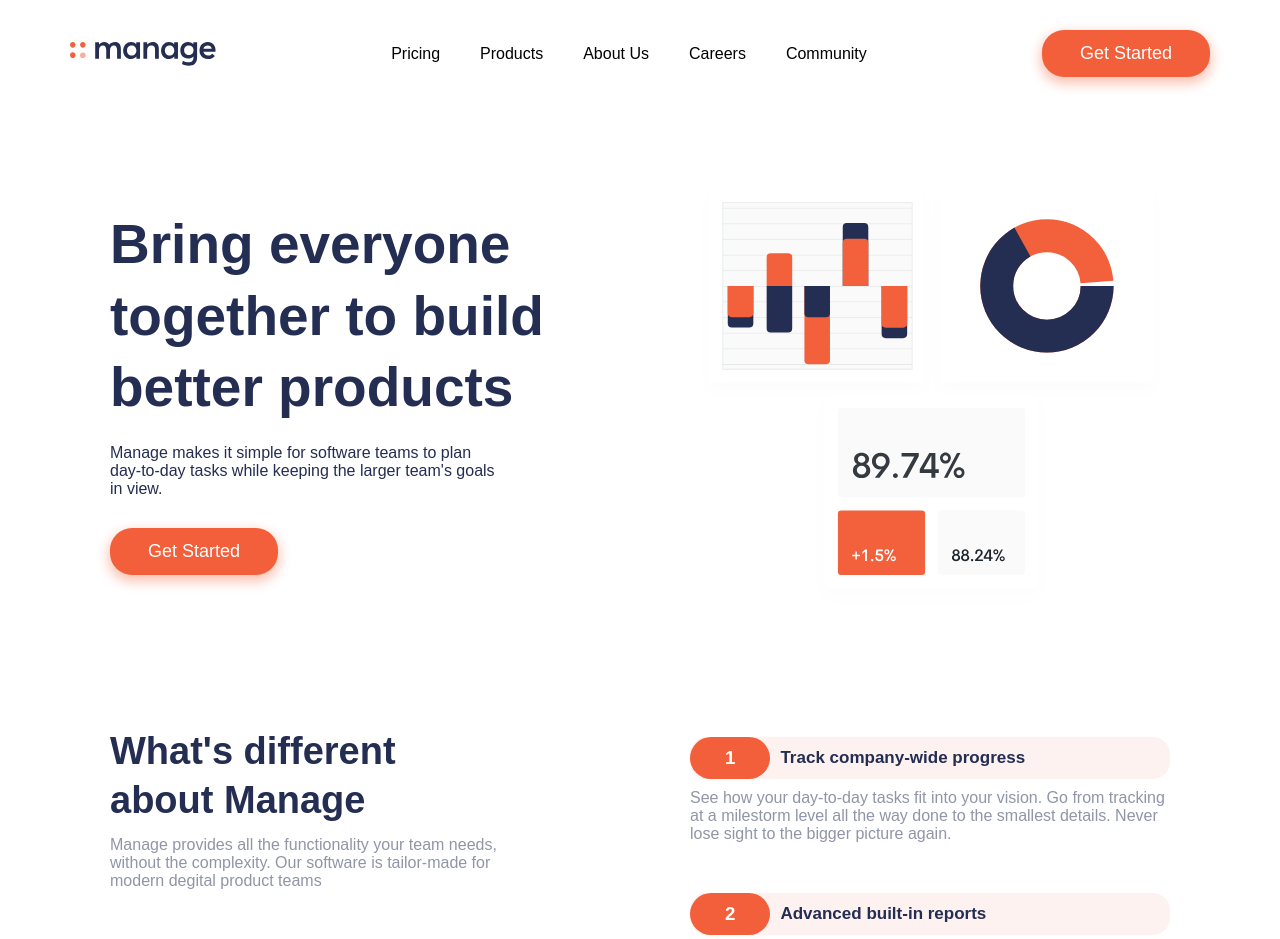
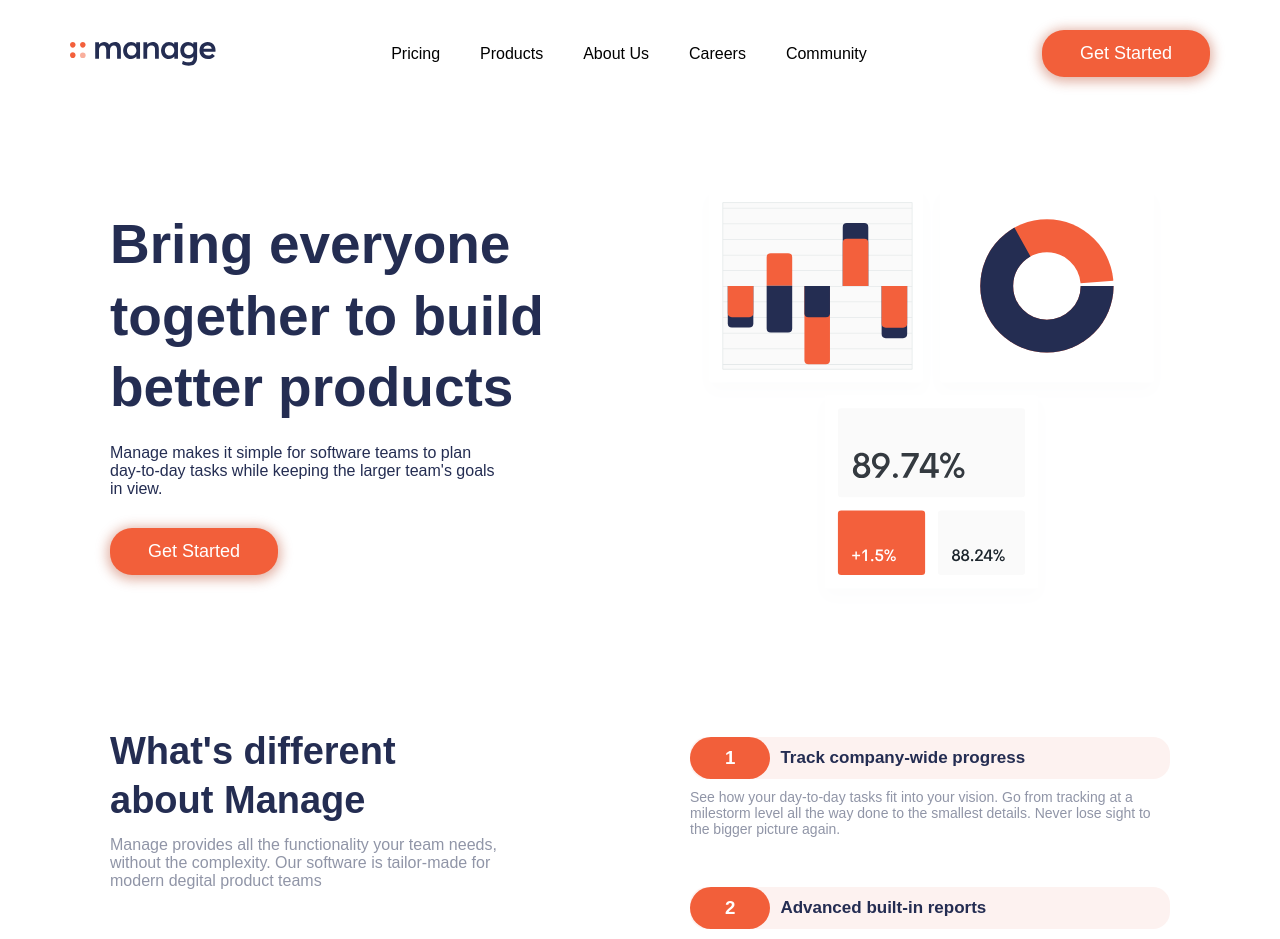
Before and after one commit to 0Kwanele0/manage-landing-page-master, a React (Create React App) app: page / in a window 1280 px wide. Shown: the top 939 px of the page. Built offline with nearby package versions, Linux system fonts and the light colour scheme; a web font is replaced by a local one.

Commit message:
fixed visua hirachy

```diff
--- a/src/components/btn/styles/btn-primary.css
+++ b/src/components/btn/styles/btn-primary.css
@@ -9,8 +9,8 @@
   font-size: 18px;
   margin: 10px 0;
   text-transform: capitalize;
-  -webkit-box-shadow: 0px 5px 12px 2px rgba(238, 69, 23, 0.315);
-          box-shadow: 0px 5px 12px 2px rgba(238, 69, 23, 0.315);
+  -webkit-box-shadow: 0px 2px 12px 3px rgba(176, 52, 17, 0.371);
+          box-shadow: 0px 2px 12px 3px rgba(176, 52, 17, 0.371);
   -webkit-transition: all 0.3s ease;
   transition: all 0.3s ease;
 }
--- a/src/components/btn/styles/btn-primary.scss
+++ b/src/components/btn/styles/btn-primary.scss
@@ -9,7 +9,7 @@
     font-size: 18px;
     margin: 10px 0;
     text-transform: capitalize;
-    box-shadow: 0px 5px 12px 2px hsla(13, 86%, 51%, 0.315);
+    box-shadow: 0px 2px 12px 3px hsla(13, 82%, 38%, 0.371);
     transition: all 0.3s ease;
     &:hover{
         background-color:hsl(12, 87%, 69%) ;
--- a/src/sections/about/styles/about.css
+++ b/src/sections/about/styles/about.css
@@ -53,6 +53,10 @@
 .about__list .indi {
   padding: 20px 0;
   max-width: 480px;
+}
+
+.about__list .indi p {
+  font-size: 14px;
 }
 
 .about__list .head {
--- a/src/sections/about/styles/about.scss
+++ b/src/sections/about/styles/about.scss
@@ -29,6 +29,9 @@
         .indi{
             padding: 20px 0;
             max-width: 480px;
+            p{
+                font-size: 14px;
+            }
         }
         .head{
             display: flex;
```
Also changed, not shown: 1 other file (tests, documents, lock files or other folders).
